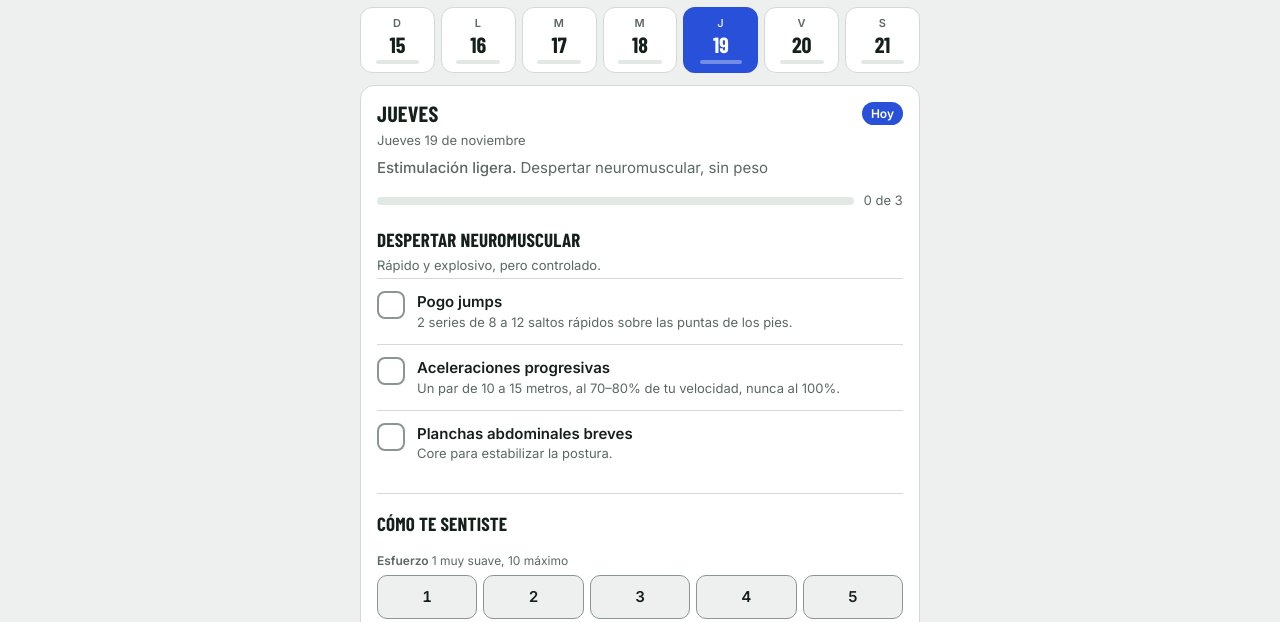
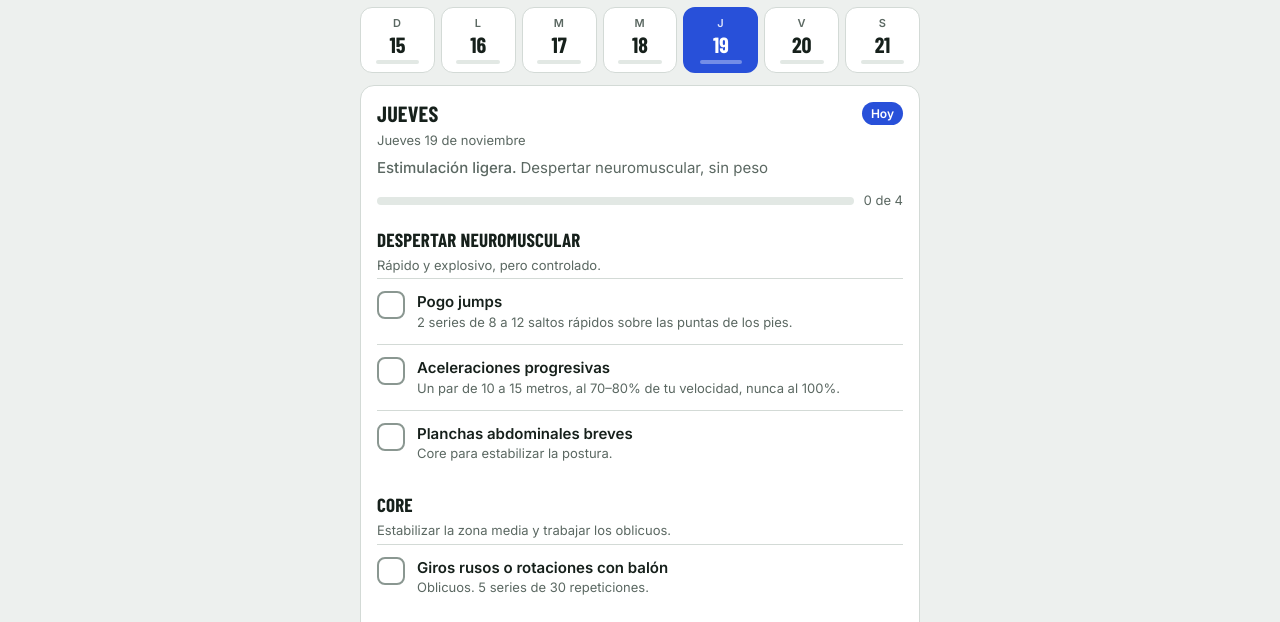
Before and after one commit to azucenaemmanuel10-cmyk/entreno, a plain HTML site: page index.html in a window 1280 px wide. Shown: the part 107-729 px from the top of the page. Drawn offline with nearby package versions, Linux system fonts and the light colour scheme.

Commit message:
Add core exercises and rest section to index.html

```diff
--- a/index.html
+++ b/index.html
@@ -265,7 +265,9 @@ const PLAN=[
   {t:'Despertar neuromuscular',goal:'Rápido y explosivo, pero controlado.',items:[
     ['j1','Pogo jumps','2 series de 8 a 12 saltos rápidos sobre las puntas de los pies.'],
     ['j2','Aceleraciones progresivas','Un par de 10 a 15 metros, al 70–80% de tu velocidad, nunca al 100%.'],
-    ['j3','Planchas abdominales breves','Core para estabilizar la postura.']]}
+       ['j3','Planchas abdominales breves','Core para estabilizar la postura.']]},
+  {t:'Core',goal:'Estabilizar la zona media y trabajar los oblicuos.',items:[
+    ['j4','Giros rusos o rotaciones con balón','Oblicuos. 5 series de 30 repeticiones.']]}
  ]},
  {title:'Descanso total',sub:'Vital para llegar fresco al partido',fields:[],rest:true,blocks:[
   {t:'Hoy',items:[['v1','Descansé hoy','Sin entrenar.']]}
```
